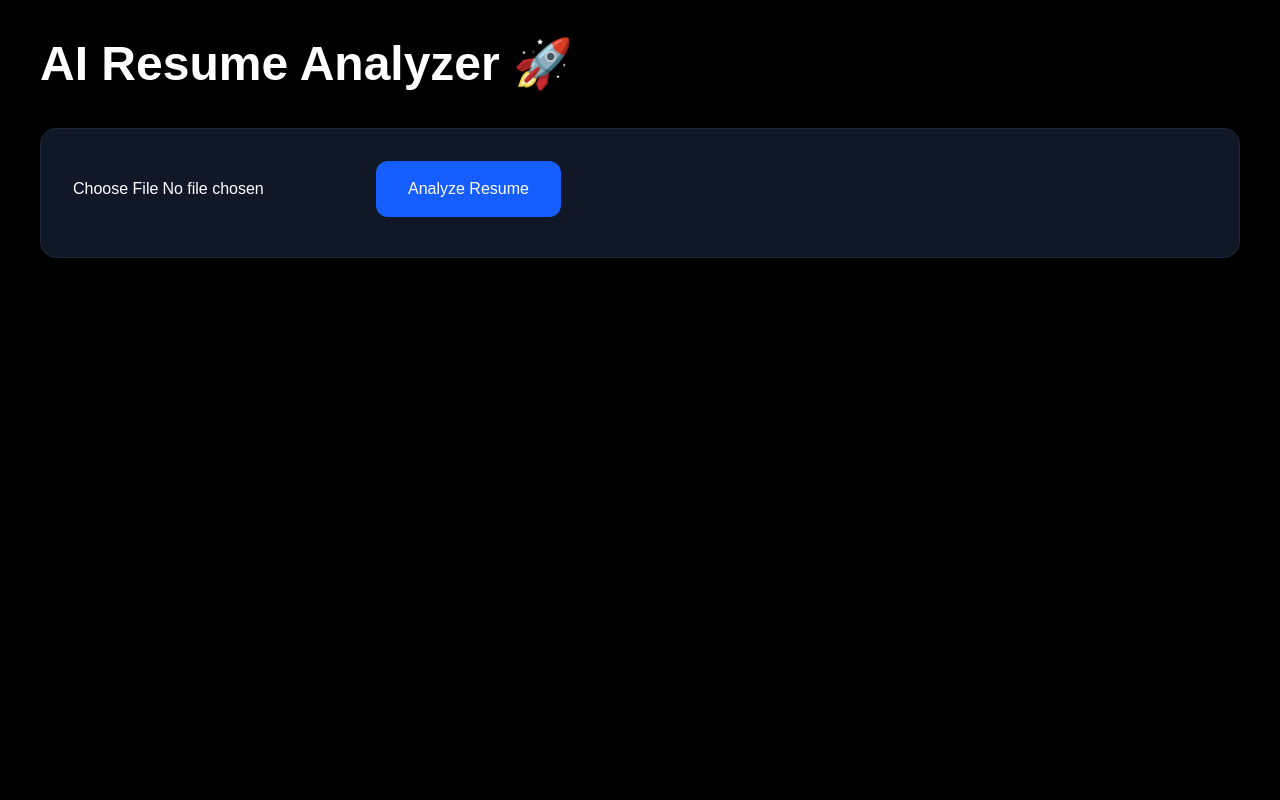
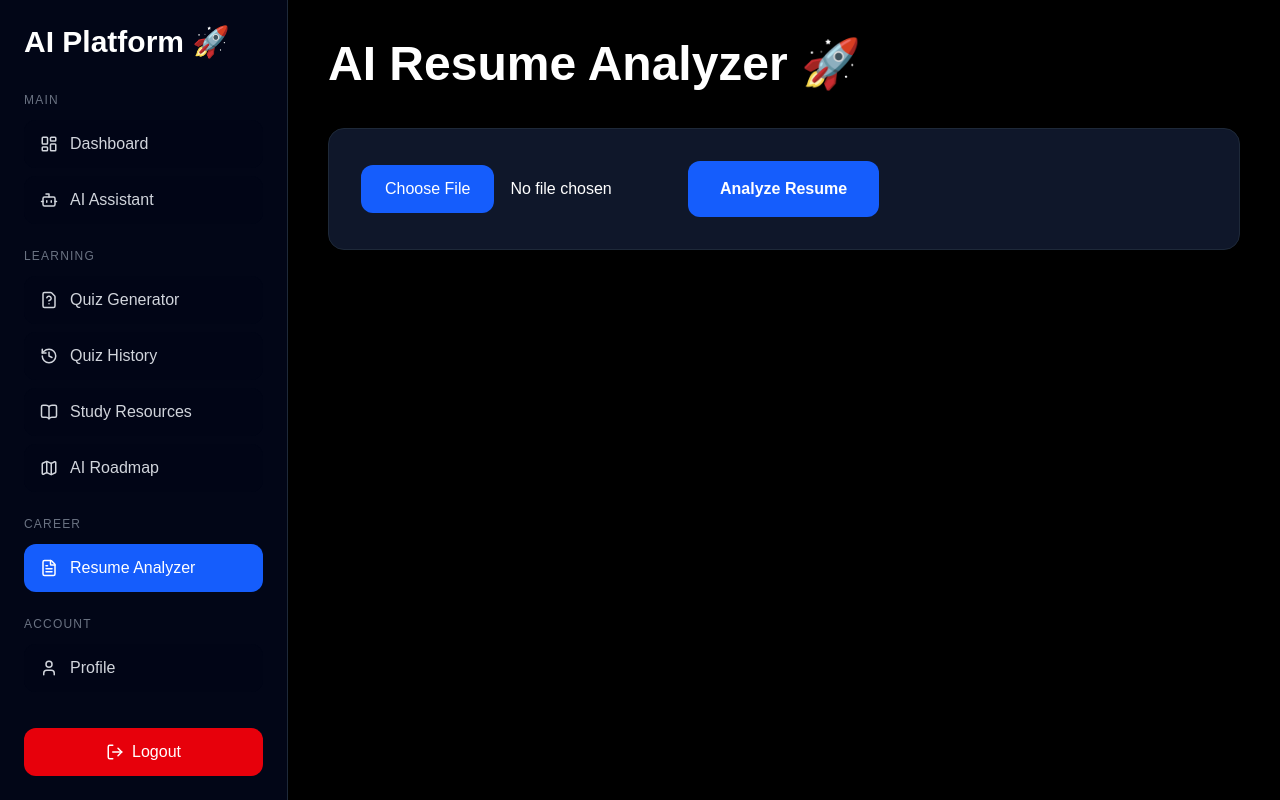
Before and after one commit to sushmitha20reddy/ai-driven-resource-management-platform, a Next.js app in the folder frontend/: page /resume in a window 1280 px wide. Built offline with nearby package versions, Linux system fonts and the light colour scheme.

Commit message:
Added sidebar to resume page

```diff
--- a/frontend/app/resume/page.tsx
+++ b/frontend/app/resume/page.tsx
@@ -2,6 +2,7 @@
 
 import { useState } from "react";
 import axios from "axios";
+import Sidebar from "../../components/Sidebar";
 
 export default function ResumePage() {
 
@@ -57,60 +58,87 @@ const response = await axios.post(
   };
 
  return (
-    <main className="min-h-screen bg-black text-white p-10">
+  <main className="min-h-screen bg-black text-white flex">
+
+    <Sidebar />
+
+    <section className="flex-1 p-10">
 
       <h1 className="text-5xl font-bold mb-10">
         AI Resume Analyzer 🚀
       </h1>
 
-      <div className="bg-gray-900 p-8 rounded-2xl border border-gray-800">
+      <div className="bg-[#0f172a] p-8 rounded-2xl border border-gray-800">
+
+        <div className="flex flex-col md:flex-row gap-6 items-center">
 
           <input
             type="file"
             accept=".pdf"
             onChange={(e) => {
-
               if (e.target.files) {
-
-              setFile(
-                e.target.files[0]
-              );
+                setFile(e.target.files[0]);
               }
-
             }}
-          className="mb-6"
+            className="
+              text-white
+              file:bg-blue-600
+              file:text-white
+              file:border-0
+              file:px-6
+              file:py-3
+              file:rounded-xl
+              file:mr-4
+              cursor-pointer
+            "
           />
 
           <button
             onClick={analyzeResume}
-          className="bg-blue-600 px-8 py-4 rounded-xl"
+            className="
+              bg-blue-600
+              hover:bg-blue-700
+              px-8
+              py-4
+              rounded-xl
+              font-semibold
+              transition
+            "
           >
-          {
-            loading
-            ? "Analyzing..."
-            : "Analyze Resume"
-          }
+            {loading ? "Analyzing..." : "Analyze Resume"}
           </button>
 
         </div>
 
-      {
-        analysis && (
+      </div>
 
-          <div className="mt-10 bg-gray-900 p-8 rounded-2xl border border-gray-800">
+      {analysis && (
+
+        <div className="mt-10 bg-[#0f172a] p-8 rounded-2xl border border-gray-800">
 
           <h2 className="text-3xl font-bold mb-6">
             Analysis Result
           </h2>
 
-            <pre className="whitespace-pre-wrap text-gray-300">
+          <div className="
+            bg-gray-900
+            p-6
+            rounded-xl
+            border
+            border-gray-700
+          ">
+
+            <pre className="whitespace-pre-wrap text-gray-300 leading-7">
               {analysis}
             </pre>
 
           </div>
 
-        )
-      }
+        </div>
+
+      )}
+
+    </section>
 
   </main>
 );
```
Lines whose indentation alone changed are shown as unchanged.
